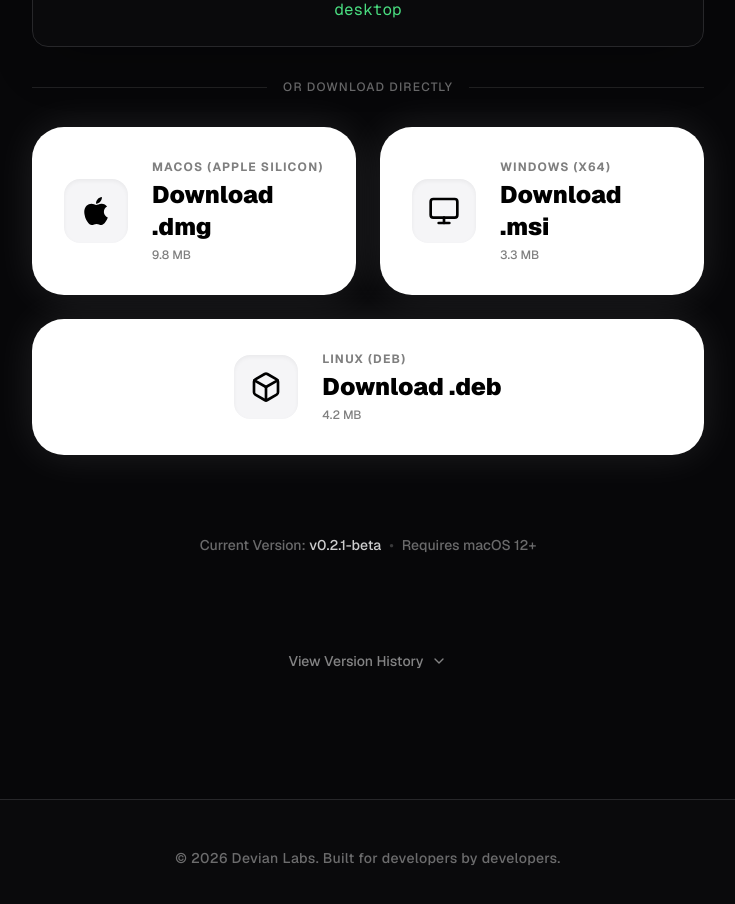
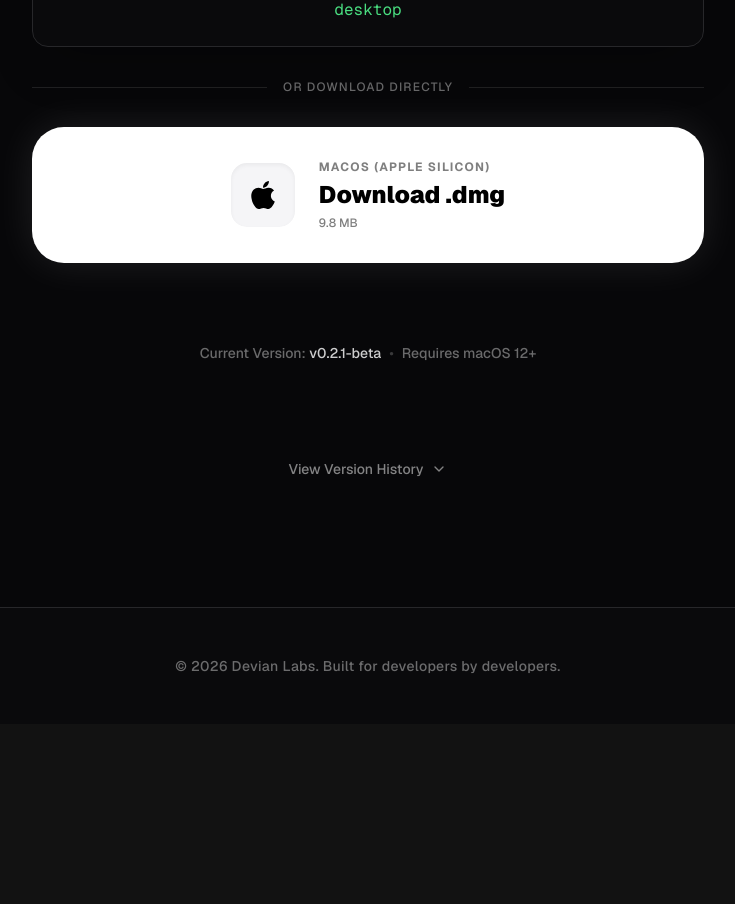
Before and after one commit to devian-labs/devian-web, a Next.js app: page / in a window 1280 px wide. Shown: the part 3840-4744 px from the top of the page, without its empty margins (272-1007 px from the left). After the commit the page ends 4564 px from the top, so only its background shows below. Built offline with nearby package versions, Linux system fonts and the light colour scheme; no server answers.

Commit message:
feat: hide windows and linux download buttons for pure mac build mapping

```diff
--- a/src/components/DownloadsSection.tsx
+++ b/src/components/DownloadsSection.tsx
@@ -55,12 +55,6 @@
     // Fallback links if there are no GitHub releases found (keeps local MVP working)
     const macLink = latestRelease ? getTargetAssetUrl(latestRelease.assets, ".dmg") : "/downloads/v0.2.1-beta/Devian_Desktop_0.2.1_aarch64.dmg";
     const macSize = latestRelease ? getTargetAssetSize(latestRelease.assets, ".dmg") : "9.8 MB";
-
-    const winLink = latestRelease ? getTargetAssetUrl(latestRelease.assets, ".msi") || getTargetAssetUrl(latestRelease.assets, ".exe") : "/downloads/v0.2.1-beta/Devian.Desktop_0.2.1_x64_en-US.msi";
-    const winSize = latestRelease ? getTargetAssetSize(latestRelease.assets, ".msi") || getTargetAssetSize(latestRelease.assets, ".exe") : "3.3 MB";
-
-    const linuxLink = latestRelease ? getTargetAssetUrl(latestRelease.assets, ".deb") : "/downloads/v0.2.1-beta/Devian.Desktop_0.2.1_amd64.deb";
-    const linuxSize = latestRelease ? getTargetAssetSize(latestRelease.assets, ".deb") : "4.2 MB";
 
     const handleCopyCommand = () => {
         navigator.clipboard.writeText("brew install --cask --no-quarantine devian-labs/tap/devian-desktop");
@@ -122,30 +116,6 @@
                                 <div className="text-[10px] md:text-xs font-bold uppercase tracking-widest text-black/50 mb-1">macOS (Apple Silicon)</div>
                                 <div className="text-lg md:text-2xl font-black">{macLink ? "Download .dmg" : "Coming Soon"}</div>
                                 {macSize && <div className="text-xs text-black/50 font-medium mt-1">{macSize}</div>}
-                            </div>
-                        </a>
-
-                        {/* Windows */}
-                        <a href={winLink || "#"} download={!!winLink} className={`bg-white hover:bg-white/90 text-black p-5 md:p-8 rounded-[24px] md:rounded-[32px] flex items-center justify-center gap-4 md:gap-6 transition-all group flex-1 w-full sm:min-w-[300px] ${winLink ? "cursor-pointer shadow-[0_0_40px_rgba(255,255,255,0.1)] hover:shadow-[0_0_60px_rgba(255,255,255,0.2)] hover:scale-[1.02]" : "opacity-50 grayscale cursor-not-allowed"}`}>
-                            <div className="h-10 w-10 md:h-16 md:w-16 bg-[#F5F5F7] rounded-xl md:rounded-2xl flex items-center justify-center shadow-inner shrink-0">
-                                <Monitor className="h-5 w-5 md:h-8 md:w-8 text-black" />
-                            </div>
-                            <div className="text-left">
-                                <div className="text-[10px] md:text-xs font-bold uppercase tracking-widest text-black/50 mb-1">Windows (x64)</div>
-                                <div className="text-lg md:text-2xl font-black">{winLink ? "Download .msi" : "Coming Soon"}</div>
-                                {winSize && <div className="text-xs text-black/50 font-medium mt-1">{winSize}</div>}
-                            </div>
-                        </a>
-
-                        {/* Linux */}
-                        <a href={linuxLink || "#"} download={!!linuxLink} className={`bg-white hover:bg-white/90 text-black p-5 md:p-8 rounded-[24px] md:rounded-[32px] flex items-center justify-center gap-4 md:gap-6 transition-all group flex-1 w-full sm:min-w-[300px] ${linuxLink ? "cursor-pointer shadow-[0_0_40px_rgba(255,255,255,0.1)] hover:shadow-[0_0_60px_rgba(255,255,255,0.2)] hover:scale-[1.02]" : "opacity-50 grayscale cursor-not-allowed"}`}>
-                            <div className="h-10 w-10 md:h-16 md:w-16 bg-[#F5F5F7] rounded-xl md:rounded-2xl flex items-center justify-center shadow-inner shrink-0">
-                                <Box className="h-5 w-5 md:h-8 md:w-8 text-black" />
-                            </div>
-                            <div className="text-left">
-                                <div className="text-[10px] md:text-xs font-bold uppercase tracking-widest text-black/50 mb-1">Linux (deb)</div>
-                                <div className="text-lg md:text-2xl font-black">{linuxLink ? "Download .deb" : "Coming Soon"}</div>
-                                {linuxSize && <div className="text-xs text-black/50 font-medium mt-1">{linuxSize}</div>}
                             </div>
                         </a>
                     </div>
```
